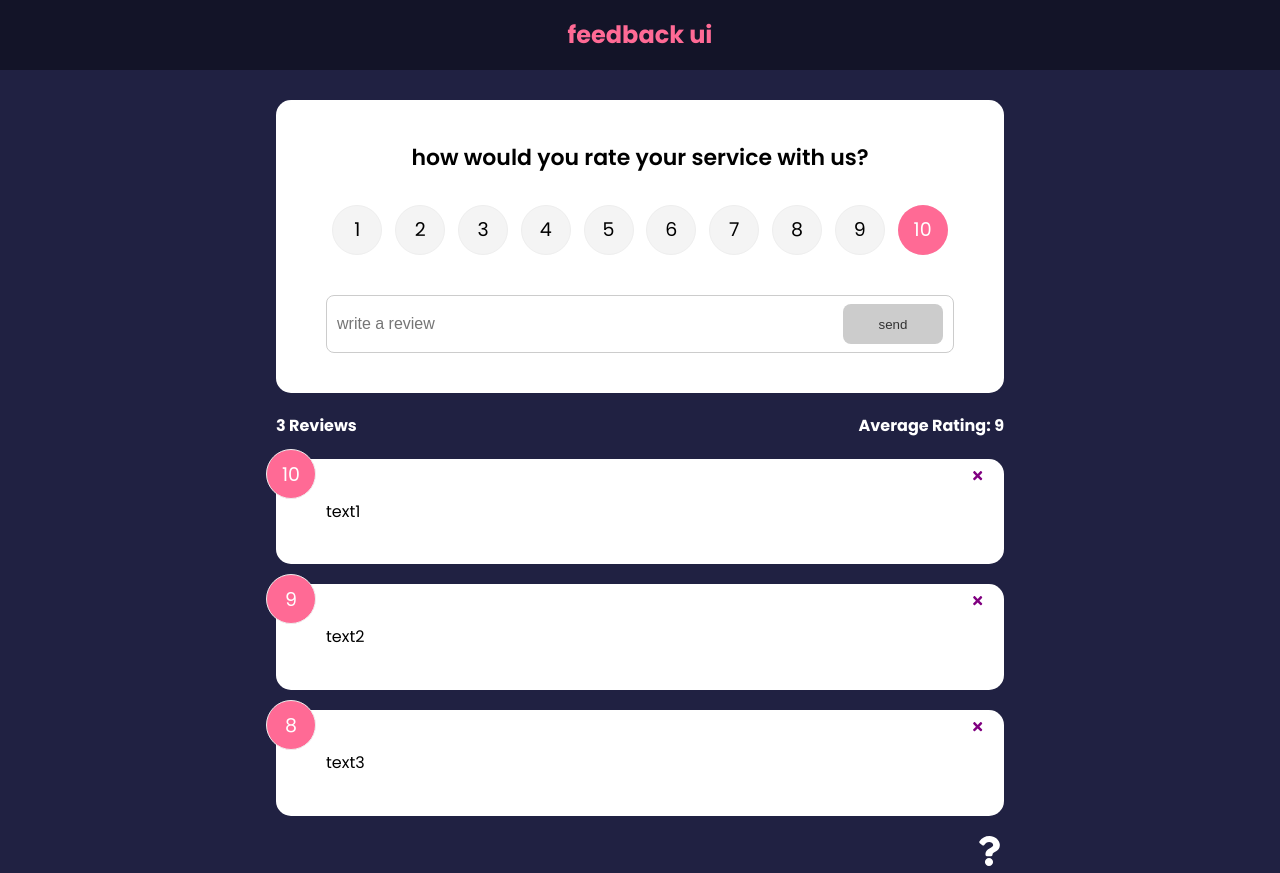
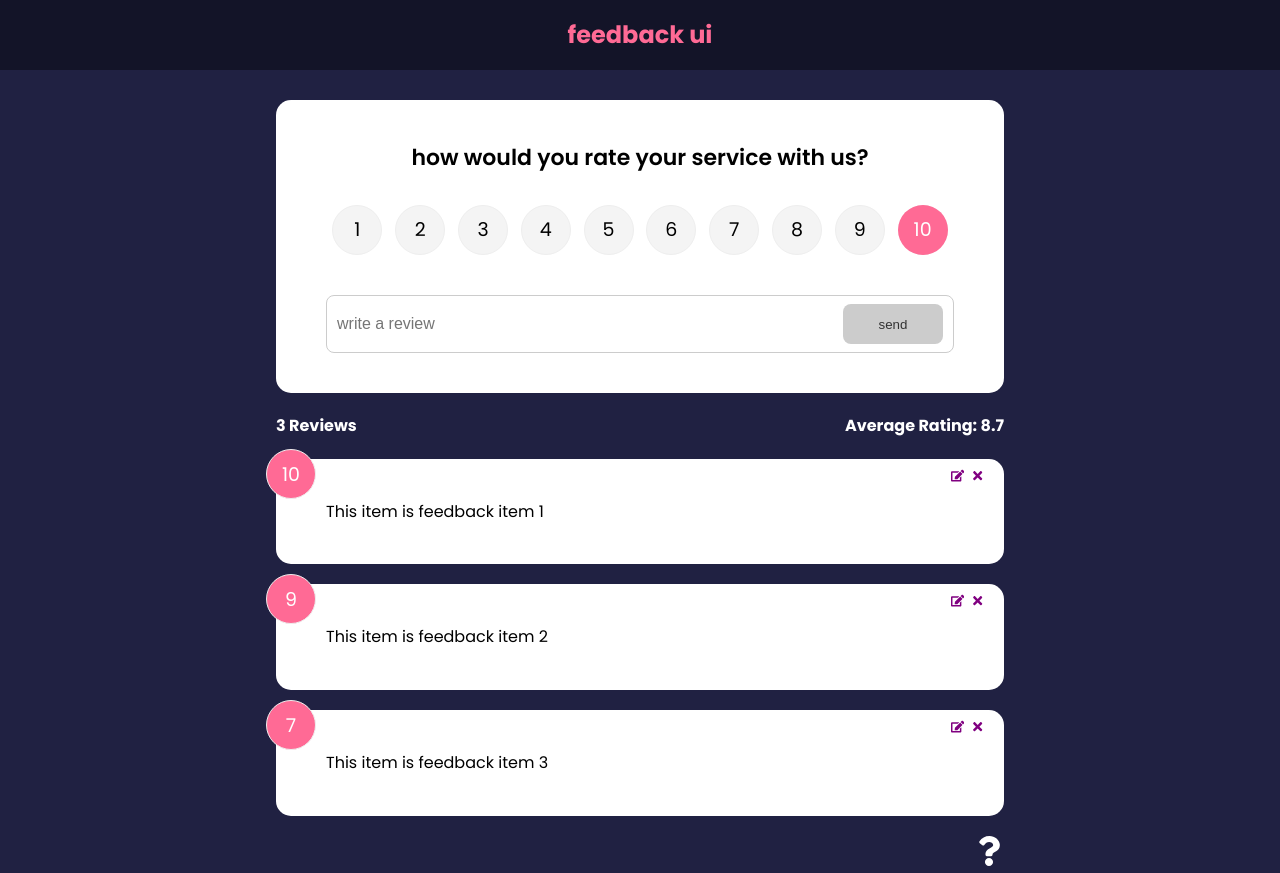
Before and after one commit to phr9000/feedbackReact, a React (Create React App) app: page / in a window 1280 px wide. Built offline with nearby package versions, Linux system fonts and the light colour scheme.

Commit message:
33강까지

```diff
--- a/src/App.js
+++ b/src/App.js
@@ -1,29 +1,15 @@
-import {v4 as uuidv4} from 'uuid'
 import {BrowserRouter as Router, Route, Routes} from 'react-router-dom'
-import { useState } from "react"
 import Header from "./components/Header"
 import FeedbackList from "./components/FeedbackList"
 import FeedbackStats from "./components/FeedbackStats"
-import FeedbackData from "./data/FeedbackData"
 import FeedbackForm from "./components/FeedbackForm"
 import AboutIconLink from './components/AboutIconLink'
 import AboutPage from './pages/AboutPage'
+import { FeedbackProvider } from './context/FeedbackContext'
 
 function App() {
-    const [feedback, setFeedback] = useState(FeedbackData)
-
-    const addFeedback = (newFeedback) => {
-        newFeedback.id = uuidv4()
-        setFeedback([newFeedback, ...feedback])
-    }
-
-    const deleteFeedback = (id) => {
-        if(window.confirm('are you sure you want to delete?')){
-            setFeedback(feedback.filter((item)=>item.id !== id))
-        }
-
-    }
     return (
+        <FeedbackProvider>
         <Router>
             <Header/>
             <div className="container">
@@ -32,11 +18,9 @@
                         path='/'
                         element={
                             <>
-                                <FeedbackForm handleAdd={addFeedback}/>
-                                <FeedbackStats feedback={feedback}/>
+                                <FeedbackForm/>
+                                <FeedbackStats/>
                                 <FeedbackList
-                                    feedback={feedback}
-                                    handleDelete={deleteFeedback}
                                 />
                             </>
                         }
@@ -49,6 +33,7 @@
                 <AboutIconLink/>
             </div>
         </Router>
+        </FeedbackProvider>
         )
 }
 
--- a/src/components/FeedbackForm.jsx
+++ b/src/components/FeedbackForm.jsx
@@ -1,13 +1,16 @@
-import { useState } from 'react'
+import { useState, useContext } from 'react'
 import RatingSelect from './RatingSelect'
 import Card from './shared/Card'
 import Button from '../components/shared/Button'
+import FeedbackContext from '../context/FeedbackContext'
 
-function FeedbackForm({handleAdd}) {
+function FeedbackForm() {
   const [text, setText] = useState('')
   const [rating, setRating] = useState(10)
   const [btnDisabled, setBtnDisabled] = useState(true)
   const [message, setMessage] = useState('')
+
+  const {addFeedback} = useContext(FeedbackContext)
 
   const handleTextChange = (e) => {
     if(text==='') {
@@ -32,7 +35,7 @@
         rating
       }
 
-      handleAdd(newFeedback);
+      addFeedback(newFeedback);
     }
   }
 
--- a/src/components/FeedbackItem.jsx
+++ b/src/components/FeedbackItem.jsx
@@ -1,13 +1,20 @@
-import {FaTimes} from 'react-icons/fa'
+import {FaTimes, FaEdit} from 'react-icons/fa'
+import {useContext} from 'react'
 import PropTypes from 'prop-types'
 import Card from './shared/Card'
+import FeedbackContext from '../context/FeedbackContext'
 
-function FeedbackItem({item, handleDelete}) {
+function FeedbackItem({item}) {
+  const {deleteFeedback, editFeedback} = useContext(FeedbackContext)
+
   return (
     <Card>
         <div className="num-display">{item.rating}</div>
-        <button onClick={() => handleDelete(item.id)} className="close">
+        <button onClick={() => deleteFeedback(item.id)} className="close">
           <FaTimes color='purple'/>
+        </button>
+        <button onClick={()=> editFeedback(item)} className="edit">
+          <FaEdit color='purple'/>
         </button>
         <div className="text-display">{item.text}</div>
     </Card>
--- a/src/components/FeedbackList.jsx
+++ b/src/components/FeedbackList.jsx
@@ -1,8 +1,12 @@
 import {motion, AnimatePresence} from 'framer-motion'
-import PropTypes from 'prop-types'
+import {useContext} from 'react'
+// import PropTypes from 'prop-types'
 import FeedbackItem from "./FeedbackItem"
+import FeedbackContext from '../context/FeedbackContext'
 
-function FeedbackList({feedback, handleDelete}) {
+function FeedbackList() {
+  const {feedback} = useContext(FeedbackContext)
+
   if(!feedback || feedback.length === 0) {
     return <p>No feedback yet</p>
   }
@@ -17,21 +21,21 @@
         exit={{opacity: 0}}
       >
         <FeedbackItem key={item.id} item={item}
-        handleDelete = {handleDelete}/>
+        />
       </motion.div>
     ))}
     </AnimatePresence>
   </div>
 }
 
-FeedbackList.propTypes = {
-  feedback: PropTypes.arrayOf(
-    PropTypes.shape({
-      id: PropTypes.number.isRequired,
-      text: PropTypes.string.isRequired,
-      rating: PropTypes.number.isRequired
-    })
-  )
-}
+// FeedbackList.propTypes = {
+//   feedback: PropTypes.arrayOf(
+//     PropTypes.shape({
+//       id: PropTypes.number.isRequired,
+//       text: PropTypes.string.isRequired,
+//       rating: PropTypes.number.isRequired
+//     })
+//   )
+// }
 
 export default FeedbackList
--- a/src/components/FeedbackStats.jsx
+++ b/src/components/FeedbackStats.jsx
@@ -1,6 +1,11 @@
 import PropTypes from 'prop-types'
+import {useContext} from 'react'
+import FeedbackContext from '../context/FeedbackContext'
 
-function FeedbackStats({feedback}) {
+function FeedbackStats() {
+    const {feedback} = useContext(FeedbackContext)
+
+
     let average =
         feedback.reduce((acc, cur) => {
             return acc + cur.rating
@@ -14,8 +19,8 @@
     </div>
 }
 
-FeedbackStats.propTypes = {
-    feedback: PropTypes.array.isRequired,
-}
+// FeedbackStats.propTypes = {
+//     feedback: PropTypes.array.isRequired,
+// }
 
 export default FeedbackStats
--- a/src/components/RatingSelect.jsx
+++ b/src/components/RatingSelect.jsx
@@ -24,7 +24,7 @@
         <li>
             <input
                 type="radio"
-                id='num1'
+                id='num2'
                 name='rating'
                 value='2'
                 onChange={handleChange}
--- /dev/null
+++ b/src/context/FeedbackContext.js
@@ -0,0 +1,62 @@
+import {v4 as uuidv4} from 'uuid'
+import {createContext, useState} from 'react'
+
+const FeedbackContext = createContext()
+
+export const FeedbackProvider = ({children}) => {
+    const [feedback, setFeedback] = useState ([
+        {
+            id: 1,
+            text: 'This item is feedback item 1',
+            rating: 10,
+        },
+        {
+            id: 2,
+            text: 'This item is feedback item 2',
+            rating: 9,
+        },
+        {
+            id: 3,
+            text: 'This item is feedback item 3',
+            rating: 7,
+        }
+    ])
+    const [feedbackEdit, setFeedbackEdit] = useState({
+        item: {},
+        edit: false
+    })
+
+    // Add feedback
+    const addFeedback = (newFeedback) => {
+        newFeedback.id = uuidv4()
+        setFeedback([newFeedback, ...feedback])
+    }
+
+    // delete feedback
+    const deleteFeedback = (id) => {
+        if(window.confirm('are you sure you want to delete?')){
+            setFeedback(feedback.filter((item)=>item.id !== id))
+        }
+    }
+
+    // Set item to be updated
+    const editFeedback = (item) => {
+        setFeedbackEdit({
+            item,
+            edit: true
+        })
+    }
+
+    return <FeedbackContext.Provider
+                value={{
+                    feedback,
+                    deleteFeedback,
+                    addFeedback,
+                    editFeedback,
+                }}
+            >
+        {children}
+    </FeedbackContext.Provider>
+}
+
+export default FeedbackContext
```
